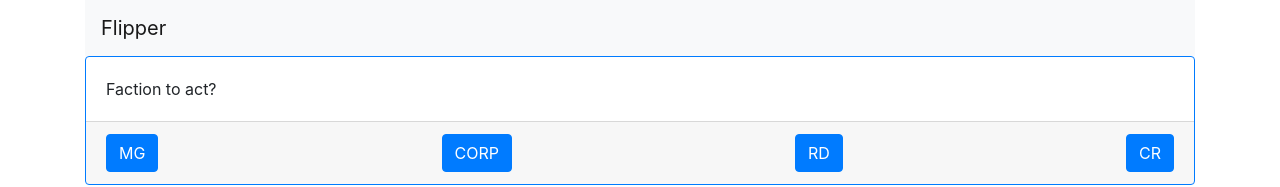
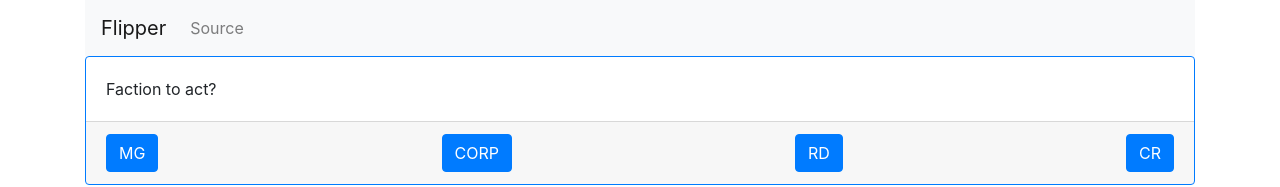
Before and after one commit to blinks/flipper, a React (Create React App) app: page / in a window 1280 px wide. Shown: the top 187 px of the page. Built offline with nearby package versions, Linux system fonts and the light colour scheme.

Commit message:
Added a link to the github source.

```diff
--- a/public/index.html
+++ b/public/index.html
@@ -5,10 +5,7 @@
     <link rel="icon" href="%PUBLIC_URL%/favicon.ico" />
     <meta name="viewport" content="width=device-width, initial-scale=1" />
     <meta name="theme-color" content="#000000" />
-    <meta
-      name="description"
-      content="Web site created using create-react-app"
-    />
+    <meta name="description" content="A bot for Red Dust Rebellion." />
     <link
         rel="stylesheet"
         href="https://cdn.jsdelivr.net/npm/bootstrap@4.6.0/dist/css/bootstrap.min.css"
@@ -16,34 +13,11 @@
         crossorigin="anonymous"
     />
     <link rel="apple-touch-icon" href="%PUBLIC_URL%/logo192.png" />
-    <!--
-      manifest.json provides metadata used when your web app is installed on a
-      user's mobile device or desktop. See https://developers.google.com/web/fundamentals/web-app-manifest/
-    -->
     <link rel="manifest" href="%PUBLIC_URL%/manifest.json" />
-    <!--
-      Notice the use of %PUBLIC_URL% in the tags above.
-      It will be replaced with the URL of the `public` folder during the build.
-      Only files inside the `public` folder can be referenced from the HTML.
-
-      Unlike "/favicon.ico" or "favicon.ico", "%PUBLIC_URL%/favicon.ico" will
-      work correctly both with client-side routing and a non-root public URL.
-      Learn how to configure a non-root public URL by running `npm run build`.
-    -->
     <title>Flipper</title>
   </head>
   <body>
     <noscript>You need to enable JavaScript to run this app.</noscript>
     <div id="root"></div>
-    <!--
-      This HTML file is a template.
-      If you open it directly in the browser, you will see an empty page.
-
-      You can add webfonts, meta tags, or analytics to this file.
-      The build step will place the bundled scripts into the <body> tag.
-
-      To begin the development, run `npm start` or `yarn start`.
-      To create a production bundle, use `npm run build` or `yarn build`.
-    -->
   </body>
 </html>
--- a/src/App.js
+++ b/src/App.js
@@ -6,6 +6,7 @@ import React, { useState } from 'react';
 import Button from 'react-bootstrap/Button';
 import ButtonToolbar from 'react-bootstrap/ButtonToolbar';
 import Card from 'react-bootstrap/Card';
+import Nav from 'react-bootstrap/Nav';
 import Navbar from 'react-bootstrap/Navbar';
 
 // Possible responses to a dialog question, for cards.
@@ -26,7 +27,7 @@ const humanize = (bytecode) => {
   default:
     return `down ${bytecode} box(es)`;
   }
-}
+};
 
 // Fisher-Yates shuffle in-place implementation.
 function shuffle(es) {
@@ -35,7 +36,7 @@ function shuffle(es) {
     [es[i], es[j]] = [es[j], es[i]];
   }
   return es;
-}
+};
 
 // Encapsulated COIN bot interpreter.
 function App() {
@@ -130,12 +131,17 @@ function App() {
 
   return (
     <div className="container">
-      <Navbar bg="light"><Navbar.Brand>Flipper</Navbar.Brand></Navbar>
+      <Navbar bg="light">
+        <Navbar.Brand>Flipper</Navbar.Brand>
+        <Nav className="mr-auto">
+          <Nav.Link href="https://github.com/blinks/flipper">Source</Nav.Link>
+        </Nav>
+      </Navbar>
       {dialog} <hr />
       <ul>{renderHistory()}</ul>
     </div>
   );
-}
+};
 
 // Consistent bot dialog box.
 function Dialog(props) {
@@ -149,7 +155,7 @@ function Dialog(props) {
       </Card.Footer>
     </Card>
   );
-}
+};
 
 const DECK = {
   MG: {
```
Also changed, not shown: 19 other files (tests, documents, lock files or other folders).
